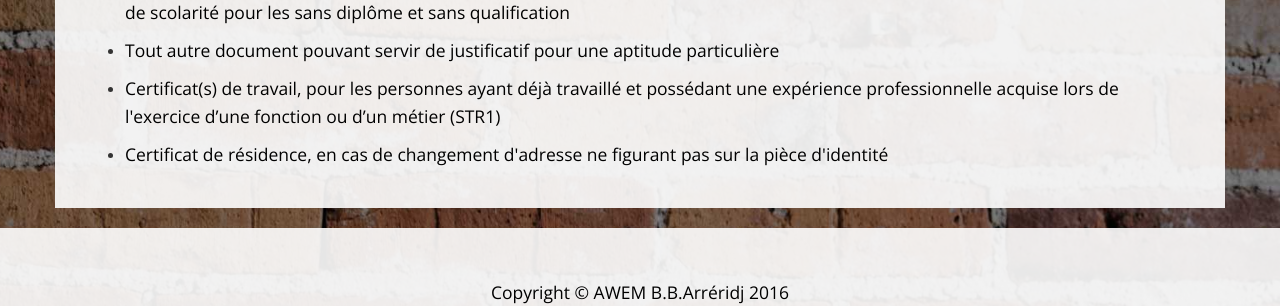
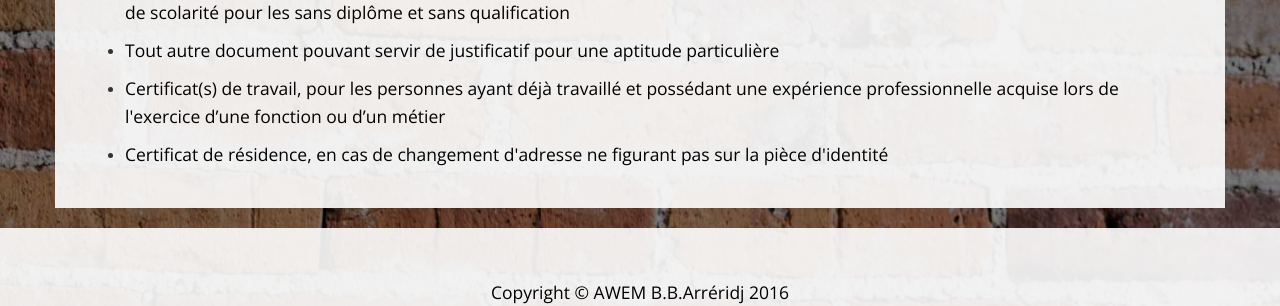
Before and after one commit to anembba/anem.bba.github.com, a Jekyll site: the page built from index.html, in a window 1280 px wide. Shown: the part 1934-2240 px from the top of the page. Built offline with Jekyll 4.4.1, drawn with Linux system fonts in a browser that asks for light colours.

Commit message:
update index;html

```diff
--- a/index.html
+++ b/index.html
@@ -83,7 +83,7 @@ title: Malekbenz, Weblog
 						<li><p>Carte d'Identité Nationale</p></li>
 						<li><p>Justificatif du niveau de formation, de qualification ou d’instruction (diplôme, attestation de formation ou d'apprentissage, certificat de scolarité pour les sans diplôme et sans qualification</p></li>
 						<li><p>Tout autre document pouvant servir de justificatif pour une aptitude particulière</p></li>
-						<li><p>Certificat(s) de travail, pour les personnes ayant déjà travaillé et possédant une expérience professionnelle acquise lors de l'exercice d’une fonction ou d’un métier (STR1)</p></li>
+						<li><p>Certificat(s) de travail, pour les personnes ayant déjà travaillé et possédant une expérience professionnelle acquise lors de l'exercice d’une fonction ou d’un métier</p></li>
 						<li><p>Certificat de résidence, en cas de changement d'adresse ne figurant pas sur la pièce d'identité</p></li>
 					</ul>
 				</div>
```
